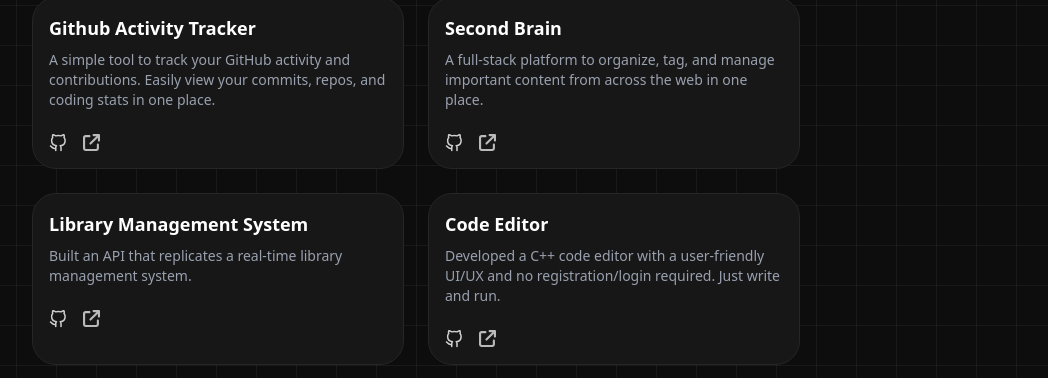
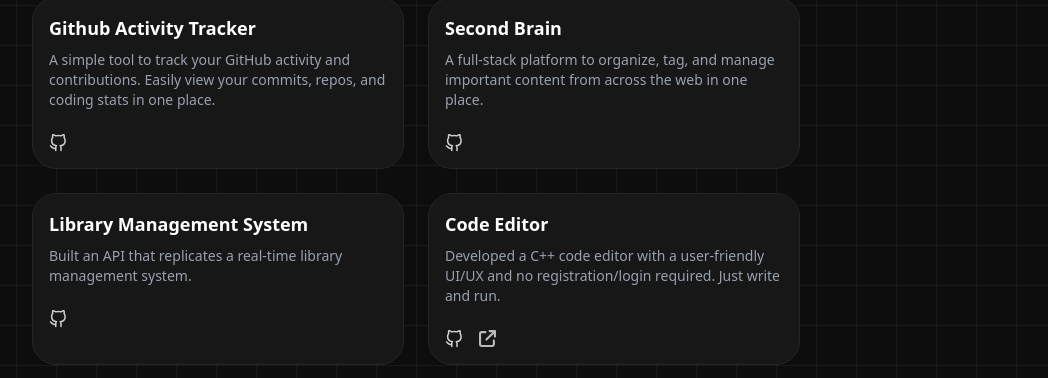
Before and after one commit to adam-dev2/mini-portfolio, a React (Vite) app: page / in a window 1280 px wide. Shown: the part 1394-1772 px from the top of the page, without its empty margins (224-1272 px from the left). Built offline with nearby package versions, Linux system fonts and the light colour scheme.

Commit message:
updated second brain project

```diff
--- a/src/App.jsx
+++ b/src/App.jsx
@@ -85,7 +85,7 @@
               <motion.div
                 key={index}
                 variants={cardVariants}
-                className="bg-neutral-900 border border-neutral-800 rounded-3xl p-5 hover:scale-105 transition"
+                className="bg-neutral-900 border border-neutral-800 rounded-3xl p-5 hover:scale-102 transition"
               >
                 <h2 className="text-lg font-semibold text-white">
                   {exp.role} @ {exp.company}
@@ -117,7 +117,7 @@
               <motion.div
                 key={index}
                 variants={cardVariants}
-                className="bg-neutral-900 border border-neutral-800 rounded-3xl p-4 hover:shadow-md transition hover:scale-105"
+                className="bg-neutral-900 border border-neutral-800 rounded-3xl p-4 hover:shadow-md transition hover:scale-102"
               >
                 <h2 className="text-lg font-semibold text-white">{project.title}</h2>
                 <p className="text-sm text-gray-400 mt-2">{project.description}</p>
@@ -125,9 +125,9 @@
                   <a href={project.github} target="_blank" rel="noreferrer" className="opacity-80">
                     <FiGithub size={18} />
                   </a>
-                  <a href={project.demo} target="_blank" rel="noreferrer" className="opacity-70">
+                  {project.live && <a href={project.demo} target="_blank" rel="noreferrer" className="opacity-70">
                     <FaArrowUpRightFromSquare size={17} />
-                  </a>
+                  </a>}
                 </div>
               </motion.div>
             ))}
@@ -150,7 +150,7 @@
               <motion.div
                 key={index}
                 variants={cardVariants}
-                className="bg-neutral-900 border border-neutral-800 rounded-3xl overflow-hidden hover:scale-105 transition"
+                className="bg-neutral-900 border border-neutral-800 rounded-3xl overflow-hidden hover:scale-102 transition"
               >
                 <img
                   src={project.image}
--- a/src/projects.js
+++ b/src/projects.js
@@ -5,14 +5,16 @@
       technologies: ["React", "Tailwind CSS", "Node Js","Express","Mongo DB","Github oauth"],
       github: "https://github.com/adam-dev2/Portfolio",
       demo: "https://github-activity-frontend.onrender.com/",
+      live:false
     },
     {
       title: "Second Brain",
       description:
         "A full-stack platform to organize, tag, and manage important content from across the web in one place.",
       technologies: ["React", "Express.js", "Tailwind CSS", "Node.js", "MongoDB"],
-      github: "https://github.com/adam-dev2/Brainly",
-      demo: "https://github.com/adam-dev2/Brainly",
+      github: "https://github.com/adam-dev2/second-brain.git",
+      demo: "https://github.com/adam-dev2/second-brain.git",
+      live:false
     },
     {
       title: "Library Management System",
@@ -20,6 +22,7 @@
       technologies: ["Node.js", "Express.js", "MongoDB", "Mongoose", "REST API", "JWT"],
       github: "https://github.com/adam-dev2/library-management-api",
       demo: "https://github.com/adam-dev2/library-management-api",
+      live:false
     },
     {
       title: "Code Editor",
@@ -28,6 +31,7 @@
       technologies: ["React.js", "Express.js", "Tailwind CSS", "Socket.io", "GCC"],
       github: "https://github.com/adam-dev2/full-stack-code-editor-for-cpp-users",
       demo: "https://coderunner-0in4.onrender.com/",
+      live:true
     },
   ];
 
```
